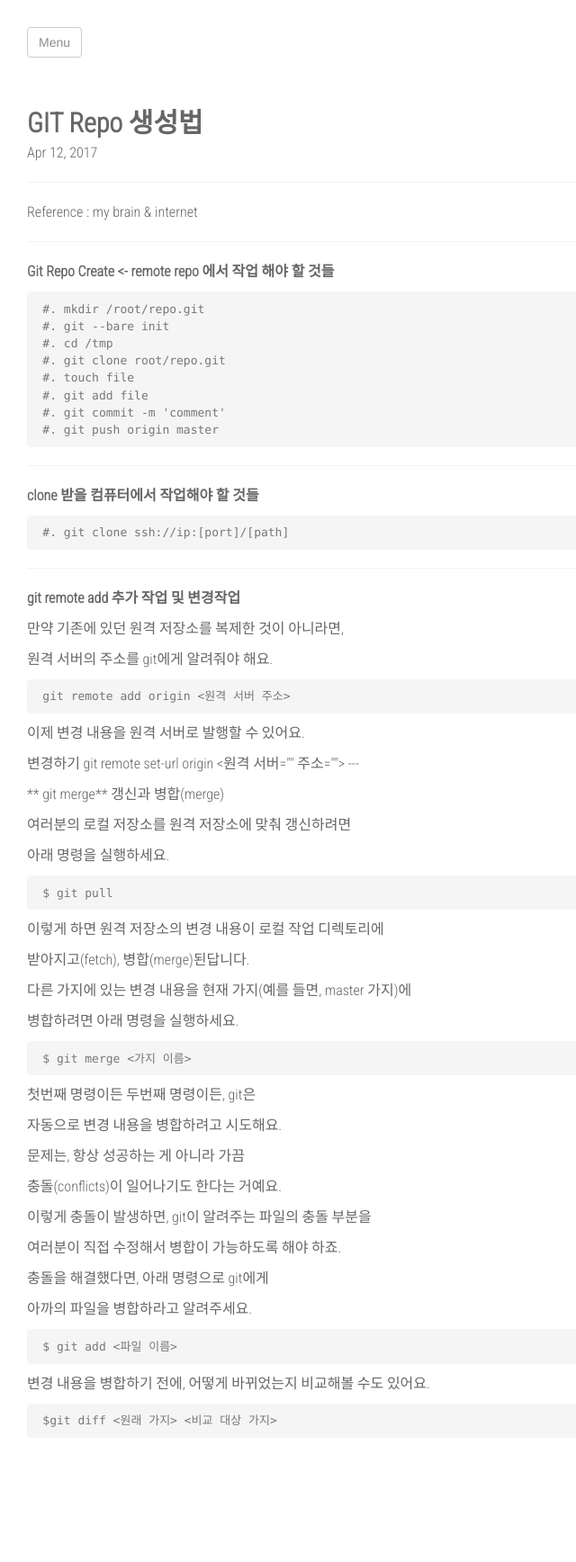
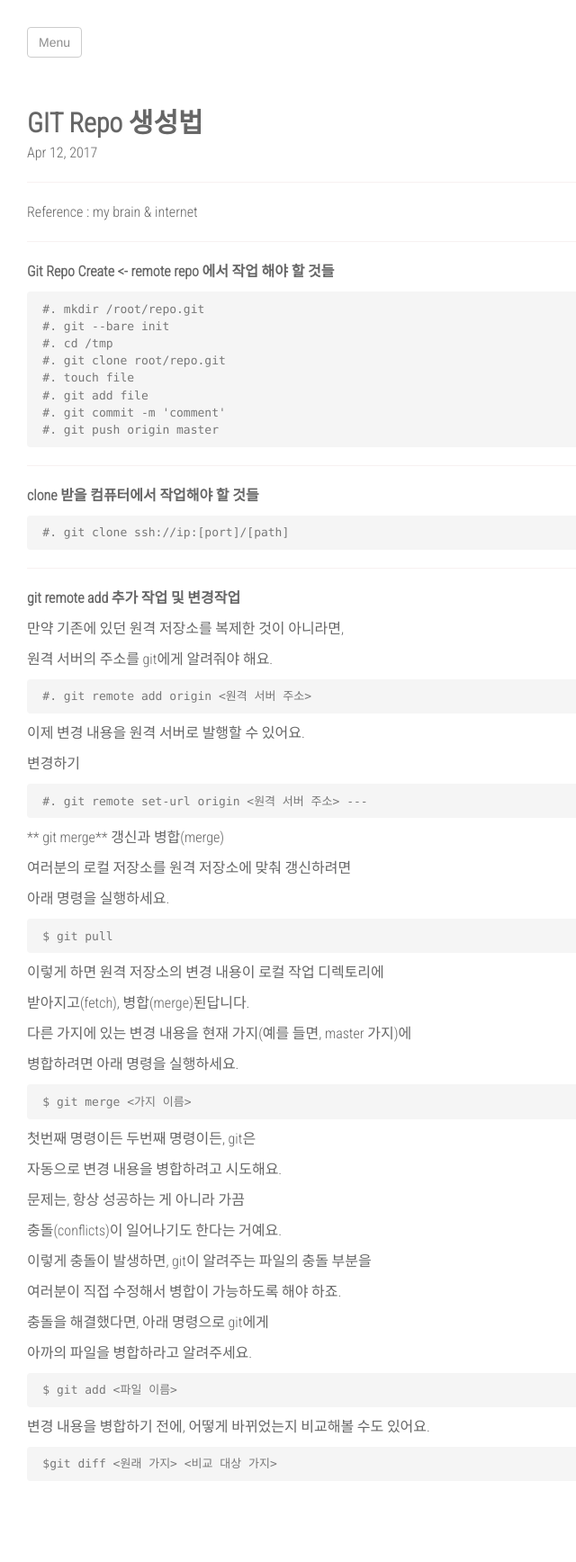
Before and after one commit to realx1017/realx1017.github.io, a Jekyll site: the page built from _posts/2017-04-12-git-repo-create-content.markdown, in a window 1280 px wide. Shown: the whole page at 90% size, without its empty margins (0-640 px from the left). Built offline with Jekyll 4.4.1, drawn with Linux system fonts in a browser that asks for light colours; nearby versions of some CDN libraries; before the commit the page ends 1688 px from its top, so only the background shows below that.

```diff
--- a/_posts/2017-04-12-git-repo-create-content.markdown
+++ b/_posts/2017-04-12-git-repo-create-content.markdown
@@ -35,12 +35,13 @@ Reference : my brain & internet
 
 원격 서버의 주소를 git에게 알려줘야 해요.
 
-     git remote add origin <원격 서버 주소>
+     #. git remote add origin <원격 서버 주소>
 
 이제 변경 내용을 원격 서버로 발행할 수 있어요.
 
 변경하기
-     git remote set-url origin <원격 서버 주소>
+
+     #. git remote set-url origin <원격 서버 주소>
 ---
 
 ** git merge**
```
